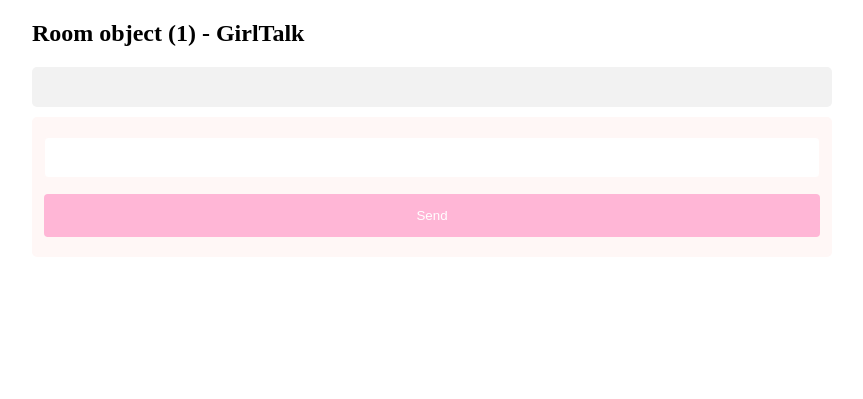
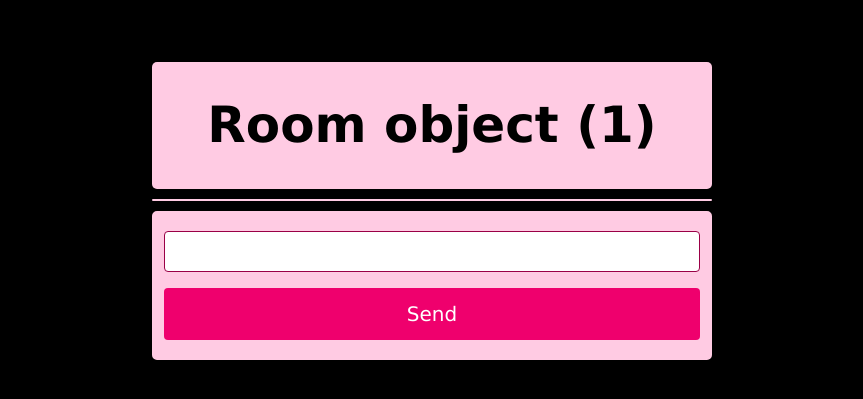
Before and after one commit to 465497achatt/Software-Design-Final-Project, a Django app: template djangochat/templates/room.html in a window 1280 px wide. Shown: the top 399 px of the page, without its empty margins (208-1071 px from the left). Run offline with Django 5.2, Linux system fonts and the light colour scheme; the template is opened without the code that fills it: values that come from a table or form of the project are taken from there, others are empty; data comes from the database, SQL or seed files in the repository; some libraries are stand-ins or nearby versions.

Commit message:
Update room.html

```diff
--- a/djangochat/templates/room.html
+++ b/djangochat/templates/room.html
@@ -7,19 +7,27 @@
   margin: 0 auto;
   max-width: 800px;
   padding: 0 20px;
+  background-color: #000000;
 }
-
 .container {
-  border: 2px solid #fff7f6;
-  background-color: #fff7f6;
+  border: 2px solid #FFCBE3 ;
+  background-color: #FFCBE3 ;
   border-radius: 5px;
   padding: 10px;
-  margin: 10px 0;
+  margin: 10px;
+  margin-left: 120px;
+  margin-right: 120px;
 }
 
 .darker {
+  border-radius: 25px;
   border-color: #fff7f6;
   background-color: #fff7f6;
+  margin-left: 15px;
+  margin-right: 15px;
+  margin-top: 15px;
+  margin-bottom: 15px;
+  font-family: Verdana, sans-serif;
 }
 
 .container::after {
@@ -45,25 +53,35 @@
 .time-right {
   float: right;
   color: #aaa;
+  font-family: Verdana, sans-serif;
+  font-size: 10px;
 }
 
 .time-left {
   float: left;
   color: #999;
+  font-family: Verdana, sans-serif;
+  font-size: 10px;
 }
+
+h1 {
+  color: #000000;
+  text-align: center;
+  font-size: 50px;
+}
+
 </style>
 <script   src="https://code.jquery.com/jquery-3.1.1.min.js"   integrity="sha256-hVVnYaiADRTO2PzUGmuLJr8BLUSjGIZsDYGmIJLv2b8="   crossorigin="anonymous"></script>
 </head>
 <body>
 
-<h2>{{room}} - GirlTalk</h2>
+<h4 style="font-family: Verdana, sans-serif">{{room}}</h4>
+
+<div>
+    <h1 style="font-family: Verdana, sans-serif">{{room}}</h1>
+</div>
 
 <div id="display">
-
-<!-- <div class="container darker">
-  <b>Tom</b><p>Hello Everyone, How Are You Guys Doing?</p>
-  <span class="time-left">20th, April 2021</span>
-</div> -->
 
 </div>
 
@@ -99,30 +117,36 @@
     padding: 12px 20px;
     margin: 8px 0;
     display: inline-block;
-    border: 1px solid #fff7f6;
+    border: 1px solid #9A0046 ;
     border-radius: 4px;
     box-sizing: border-box;
+    font-family: Verdana, sans-serif;
     }
 
     input[type=submit] {
     width: 100%;
-    background-color: #ffb6d6;
+    background-color: #EF006D;
     color: white;
     padding: 14px 20px;
     margin: 8px 0;
     border: none;
     border-radius: 4px;
     cursor: pointer;
+    font-family: Verdana, sans-serif;
+    font-size: 20px;
     }
 
     input[type=submit]:hover {
-    background-color: #ff90c1;
+    background-color: #9A0046;
     }
 
     div {
     border-radius: 5px;
-    background-color: #f2f2f2;
-    padding: 20px;
+    background-color: #FFCBE3 ;
+    padding: 1px;
+    margin-left: 120px;
+    margin-right: 120px;
+    margin-top: 10px;
     }
     </style>
 
```
